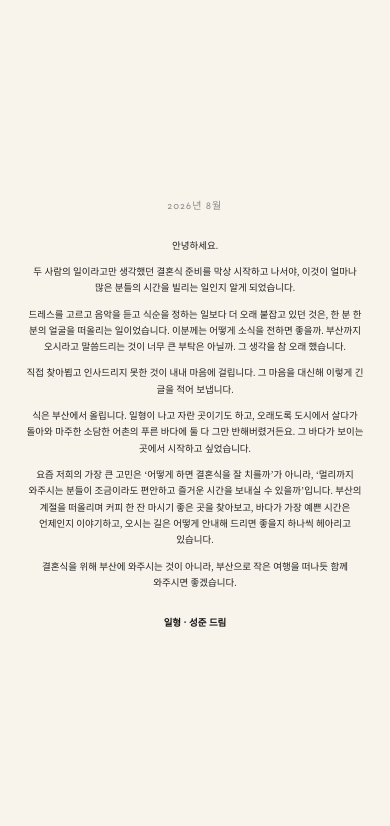
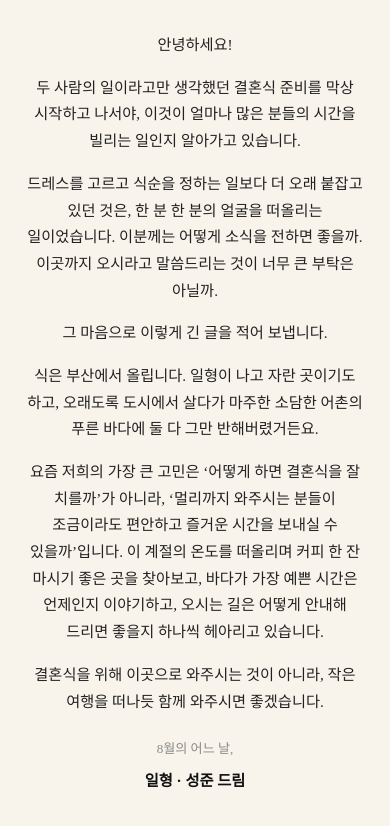
Before and after one commit to popnp/wedding, a plain HTML site: page index.html in a window 390 px wide. Shown: the part 8442-9268 px from the top of the page. Drawn offline with Linux system fonts and the light colour scheme; a web font is replaced by a local one.

Commit message:
Add files via upload

```diff
--- a/index.html
+++ b/index.html
@@ -62,7 +62,7 @@ html.zoomed,html.nosnap{scroll-snap-type:none;scroll-behavior:auto}
 @media (min-width:700px){
   body{zoom:1.35}
   .page{min-height:calc(var(--vh,100dvh) / 1.35)}
-  .page-letter{min-height:calc(var(--vh,100dvh) / 1.35)}
+  .page-letter{height:calc(var(--vh,100dvh) / 1.35);min-height:calc(var(--vh,100dvh) / 1.35)}
   .page-hero,.page-moment{height:calc(var(--vh,100dvh) / 1.35);
     max-height:calc(var(--vh,100dvh) / 1.35)}
   /* 원본 비율 그대로 — 잘리는 곳 없이 다 보입니다 */
@@ -72,7 +72,7 @@ html.zoomed,html.nosnap{scroll-snap-type:none;scroll-behavior:auto}
 @media (min-width:1100px){
   body{zoom:1.6}
   .page{min-height:calc(var(--vh,100dvh) / 1.6)}
-  .page-letter{min-height:calc(var(--vh,100dvh) / 1.6)}
+  .page-letter{height:calc(var(--vh,100dvh) / 1.6);min-height:calc(var(--vh,100dvh) / 1.6)}
   .page-hero,.page-moment{height:calc(var(--vh,100dvh) / 1.6);
     max-height:calc(var(--vh,100dvh) / 1.6)}
 }
@@ -301,13 +301,20 @@ a{color:inherit;text-decoration:none}
 /* 예식장 — 약도 한 장. 칼럼 폭을 꽉 채웁니다 (글씨가 작아서요).
    비율은 CONFIG.mapRatio 로 바꿉니다 ('1 / 1' = 정사각형).
    그림이 잘리지 않도록 contain 으로 담고, 남는 자리는 바탕색이 채웁니다. */
-.venue-map{margin:22px auto 0;width:100%;
+.venue-map{margin:22px auto 0;width:100%;max-width:none;
   aspect-ratio:var(--map-ratio, 1 / 1);
   background:#EFEAE0;overflow:hidden;position:relative;display:block}
 .venue-map img,.venue-map a{display:block;width:100%;height:100%}
 .venue-map img{object-fit:contain}
 .venue-map.empty{display:grid;place-items:center;font-family:var(--pt);
   font-size:var(--s6);color:#B0B0B0;letter-spacing:.05em;line-height:1.9}
+/* 화면이 넓어지면 약도는 본문 칼럼을 넘어 더 크게 — 글씨가 작아서요.
+   칼럼보다 넓어지면 auto 여백이 듣지 않아 오른쪽으로 밀립니다.
+   그래서 부모 가운데를 잡고 절반만큼 되돌려 세웁니다. */
+@media (min-width:480px){
+  .venue-map{width:min(90vw, 560px);
+    margin-left:50%; transform:translateX(-50%)}
+}
 .nav-btns{display:grid;grid-template-columns:repeat(3,1fr);gap:5px;margin-top:22px}
 .nav-btn{padding:0 4px;font-size:var(--s6);letter-spacing:.01em;text-align:center}
 /* 전경 사진 — inner 를 벗어나 좌우 끝까지 갑니다.
@@ -410,19 +417,28 @@ a{color:inherit;text-decoration:none}
    사진이 화면 맨 아래를 좌우 끝까지 채웁니다. 비율은 원본 2.05:1. */
 /* ── 손편지 — 처음부터 전문이 보입니다.
    글이 화면보다 길면 페이지가 늘어나고 스크롤로 읽습니다. */
-.page-letter{justify-content:center;height:auto;min-height:var(--vh,100dvh);
-  overflow:visible;
+/* 편지는 딱 한 화면을 씁니다. 높이를 화면에 고정해야
+   위아래 여백이 똑같이 나뉘어 글이 정확히 가운데 놓입니다.
+   (글자 크기는 아래 JS 가 이 높이에 맞춰 잡습니다) */
+.page-letter{justify-content:center;
+  height:var(--vh,100dvh);min-height:var(--vh,100dvh);overflow:hidden;
   padding-top:calc(env(safe-area-inset-top) + 30px);
   padding-bottom:calc(env(safe-area-inset-bottom) + 30px)}
+/* 하한 크기로도 안 들어가는 기기에서만 페이지를 늘려 스크롤로 읽습니다 */
+.page-letter.tall{height:auto;min-height:var(--vh,100dvh);overflow:visible}
+/* 글자 크기는 화면 폭을 따라갑니다 (폰 12px → 넓은 화면 15px).
+   여기서 정한 값에서 시작해, 한 화면에 안 들어가면 JS 가 조금씩 줄입니다. */
 .letter{width:100%;text-align:center;word-break:keep-all;
-  font-family:var(--pt);font-size:12px;line-height:1.72;color:#222}
-/* 데스크톱은 화면이 넓어 글자가 작아 보입니다 — 한 단계 키웁니다 */
-@media (min-width:700px){ .letter{font-size:14px;line-height:1.8} }
+  font-family:var(--pt);font-size:clamp(12px,3.1vw,15px);line-height:1.75;color:#222}
 .l-date{font-family:var(--sc);font-size:var(--s7);letter-spacing:.12em;
   color:var(--ink-2);margin-bottom:22px;text-transform:uppercase}
 .l-body p{margin-bottom:1.05em}
 .l-body p.q{color:var(--ink-strong)}
-.l-sign{margin-top:24px;font-weight:700;color:var(--ink-strong)}
+/* 서명 두 줄은 한 덩어리로 붙입니다.
+   본문 줄간격(1.75)을 그대로 쓰면 두 줄 사이가 벌어져 보입니다. */
+.l-note{margin-top:26px;font-size:.86em;font-weight:400;line-height:1.25;
+  color:var(--ink-2)}
+.l-sign{margin-top:0;line-height:1.35;font-weight:700;color:var(--ink-strong)}
 
 /* 계좌 페이지 */
 .page-withlove{overflow:hidden}
@@ -849,25 +865,26 @@ const CONFIG = {
   /* ── 손편지 ─────────────────────────────────────────
      q:true 로 표시한 줄은 왼쪽에 세로선이 붙는 인용입니다. */
   letter:{
-    date:'2026년 8월',
+    date:'',              /* 날짜를 다시 넣으시려면 '2026년 8월' 처럼 적으세요 */
     /* 문단을 위에서부터 그대로 이어 그립니다.
        {cut:'...'} 로 표시한 문단까지만 먼저 보이고,
        그 아래는 + 버튼을 눌러야 펼쳐집니다.                     */
     body:[
-      ['안녕하세요.'],
+      ['안녕하세요!'],
 
-      ['두 사람의 일이라고만 생각했던 결혼식 준비를 막상 시작하고 나서야, 이것이 얼마나 많은 분들의 시간을 빌리는 일인지 알게 되었습니다.'],
+      ['두 사람의 일이라고만 생각했던 결혼식 준비를 막상 시작하고 나서야, 이것이 얼마나 많은 분들의 시간을 빌리는 일인지 알아가고 있습니다.'],
 
-      ['드레스를 고르고 음악을 듣고 식순을 정하는 일보다 더 오래 붙잡고 있던 것은, 한 분 한 분의 얼굴을 떠올리는 일이었습니다. 이분께는 어떻게 소식을 전하면 좋을까. 부산까지 오시라고 말씀드리는 것이 너무 큰 부탁은 아닐까. 그 생각을 참 오래 했습니다.'],
+      ['드레스를 고르고 식순을 정하는 일보다 더 오래 붙잡고 있던 것은, 한 분 한 분의 얼굴을 떠올리는 일이었습니다. 이분께는 어떻게 소식을 전하면 좋을까. 이곳까지 오시라고 말씀드리는 것이 너무 큰 부탁은 아닐까.'],
 
-      [{cut:'직접 찾아뵙고 인사드리지 못한 것이 내내 마음에 걸립니다. 그 마음을 대신해 이렇게 긴 글을 적어 보냅니다.'}],
+      ['그 마음으로 이렇게 긴 글을 적어 보냅니다.'],
 
-      ['식은 부산에서 올립니다. 일형이 나고 자란 곳이기도 하고, 오래도록 도시에서 살다가 돌아와 마주한 소담한 어촌의 푸른 바다에 둘 다 그만 반해버렸거든요. 그 바다가 보이는 곳에서 시작하고 싶었습니다.'],
+      ['식은 부산에서 올립니다. 일형이 나고 자란 곳이기도 하고, 오래도록 도시에서 살다가 마주한 소담한 어촌의 푸른 바다에 둘 다 그만 반해버렸거든요.'],
 
-      ['요즘 저희의 가장 큰 고민은 \u2018어떻게 하면 결혼식을 잘 치를까\u2019가 아니라, \u2018멀리까지 와주시는 분들이 조금이라도 편안하고 즐거운 시간을 보내실 수 있을까\u2019입니다. 부산의 계절을 떠올리며 커피 한 잔 마시기 좋은 곳을 찾아보고, 바다가 가장 예쁜 시간은 언제인지 이야기하고, 오시는 길은 어떻게 안내해 드리면 좋을지 하나씩 헤아리고 있습니다.'],
+      ['요즘 저희의 가장 큰 고민은 \u2018어떻게 하면 결혼식을 잘 치를까\u2019가 아니라, \u2018멀리까지 와주시는 분들이 조금이라도 편안하고 즐거운 시간을 보내실 수 있을까\u2019입니다. 이 계절의 온도를 떠올리며 커피 한 잔 마시기 좋은 곳을 찾아보고, 바다가 가장 예쁜 시간은 언제인지 이야기하고, 오시는 길은 어떻게 안내해 드리면 좋을지 하나씩 헤아리고 있습니다.'],
 
-      ['결혼식을 위해 부산에 와주시는 것이 아니라, 부산으로 작은 여행을 떠나듯 함께 와주시면 좋겠습니다.'],
+      ['결혼식을 위해 이곳으로 와주시는 것이 아니라, 작은 여행을 떠나듯 함께 와주시면 좋겠습니다.'],
     ],
+    signNote:'8월의 어느 날,',      /* 서명 위 작은 한 줄 */
     sign:'일형 · 성준 드림',
   },
   accounts:[
@@ -1075,6 +1092,7 @@ function daysLeft(){
     (L.date?`<p class="l-date">${esc(L.date)}</p>`:'') +
     `<div class="l-body">` +
       flat.map(par).join('') +
+      (L.signNote?`<p class="l-note">${esc(L.signNote)}</p>`:'') +
       (L.sign?`<p class="l-sign">${esc(L.sign)}</p>`:'') +
     `</div>`;
 })();
@@ -1086,17 +1104,25 @@ function daysLeft(){
 (function(){
   const pg=$('.page-letter'), el=$('#letter');
   if(!pg || !el) return;
-  const MIN=9.5;                         /* 이보다 작아지지는 않습니다 */
+  const MAX=19, MIN=9.5;   /* 이 사이에서 '들어가는 가장 큰 크기' 를 찾습니다 */
+
+  const box=$('.inner', pg) || el;
 
   const fit=()=>{
-    el.style.fontSize='';                /* CSS 기본값(폰 12px · 웹 14px)에서 시작 */
-    let size=parseFloat(getComputedStyle(el).fontSize);
-    let guard=0;
-    while(pg.getBoundingClientRect().height > innerHeight - 6
-          && size > MIN && guard++ < 60){
+    /* 큰 쪽에서 시작해 편지가 페이지 안에 들어올 때까지 줄입니다.
+       화면이 넉넉하면 그만큼 크게 보이고, 좁으면 필요한 만큼만 작아집니다. */
+    pg.classList.remove('tall');
+    const room = () => pg.clientHeight
+      - parseFloat(getComputedStyle(pg).paddingTop)
+      - parseFloat(getComputedStyle(pg).paddingBottom);
+    let size=MAX, guard=0;
+    el.style.fontSize = size+'px';
+    while(box.scrollHeight > room() && size > MIN && guard++ < 60){
       size -= 0.25;
       el.style.fontSize = size.toFixed(2)+'px';
     }
+    /* 가장 작게 줄여도 안 들어가면 페이지를 늘려 스크롤로 읽게 합니다 */
+    if(box.scrollHeight > room() + 2) pg.classList.add('tall');
   };
 
   fit();
```
